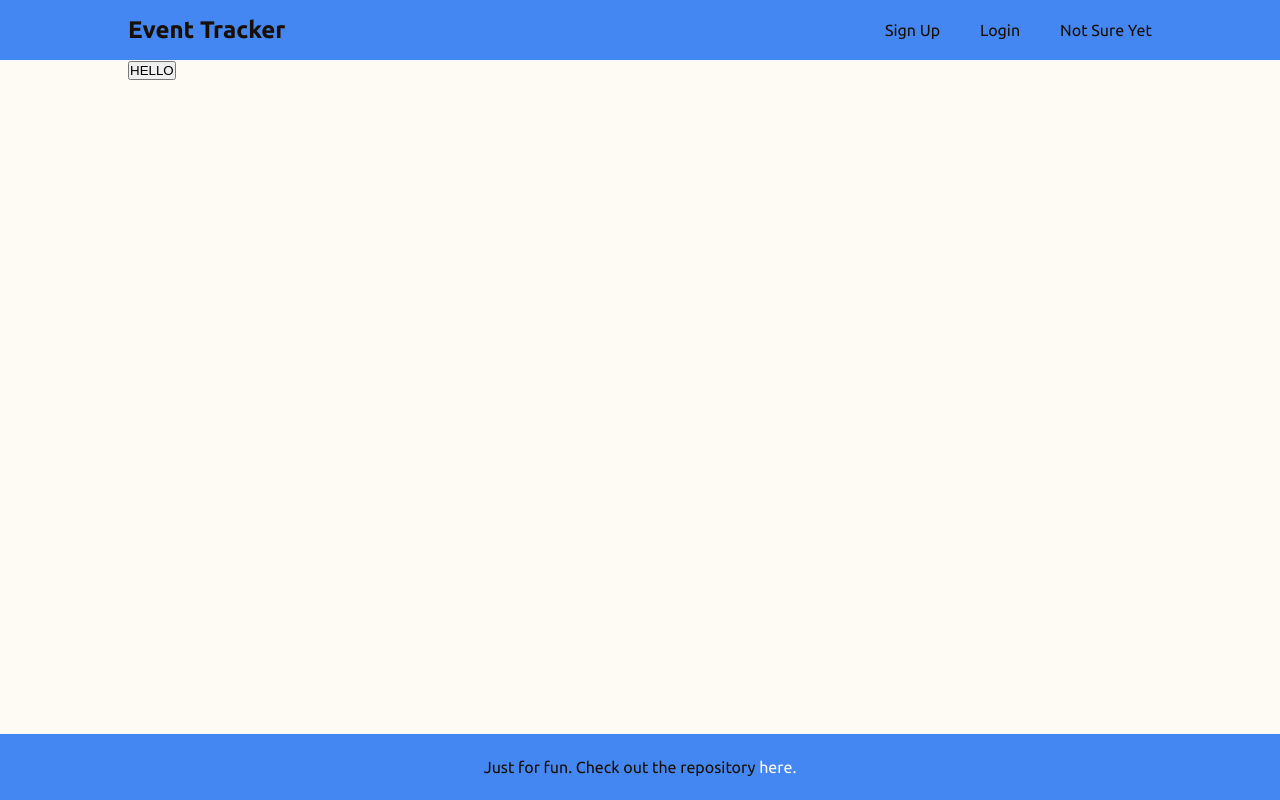
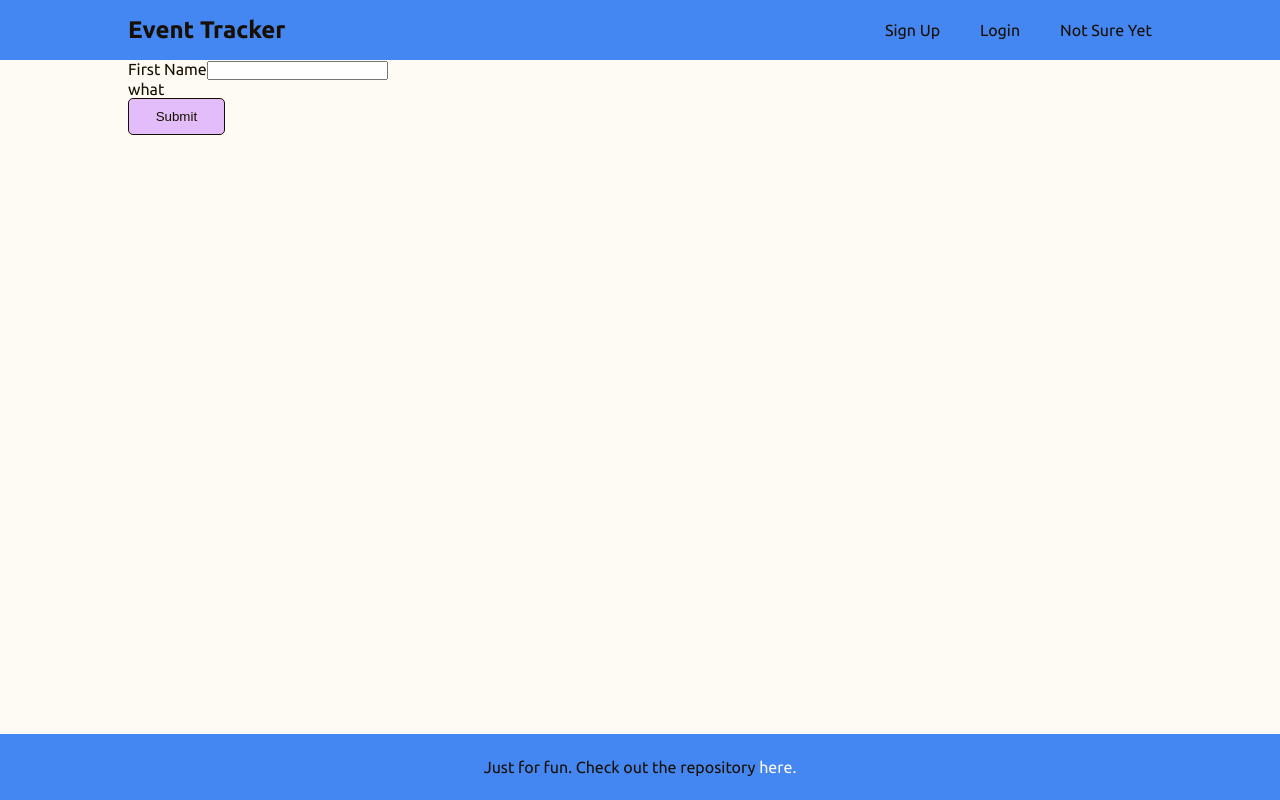
Before and after one commit to jonmico/event-tracker, a React (Vite) app in the folder client/: page /signup in a window 1280 px wide. Built offline with nearby package versions, Linux system fonts and the light colour scheme.

Commit message:
Make reusable FormTextInput component for SignUpForm.

```diff
--- a/client/src/components/Button/Button.jsx
+++ b/client/src/components/Button/Button.jsx
@@ -1,5 +1,9 @@
 import styles from './Button.module.css';
 
-export default function Button({ children }) {
-  return <button>{children}</button>;
+export default function Button({ type, children }) {
+  return (
+    <button className={styles.button} type={type}>
+      {children}
+    </button>
+  );
 }
--- a/client/src/components/Button/Button.module.css
+++ b/client/src/components/Button/Button.module.css
@@ -0,0 +1,17 @@
+.button {
+  background-color: var(--secondary);
+  outline: none;
+  border: 1px solid var(--text);
+  padding: 0.75em 2em;
+  border-radius: 5px;
+  color: var(--text);
+}
+
+.button:hover {
+  cursor: pointer;
+  background-color: var(--primary);
+}
+
+.button:active {
+  background-color: var(--accent);
+}
--- /dev/null
+++ b/client/src/components/FormTextInput/FormTextInput.jsx
@@ -0,0 +1,19 @@
+export default function FormTextInput({
+  label,
+  state,
+  setState,
+  error,
+  setError,
+}) {
+  function handleChange(evt) {
+    if (error) setError('');
+    setState(evt.target.value);
+  }
+  return (
+    <div>
+      <label htmlFor={state}>{label}</label>
+      <input id={state} type='text' value={state} onChange={handleChange} />
+      <p>{error}</p>
+    </div>
+  );
+}
--- a/client/src/components/SignUpForm/SignUpForm.jsx
+++ b/client/src/components/SignUpForm/SignUpForm.jsx
@@ -1,14 +1,29 @@
+import { useState } from 'react';
+
 import Button from '../Button/Button';
 
 import styles from './SignUpForm.module.css';
+import FormTextInput from '../FormTextInput/FormTextInput';
 
 export default function SignUpForm() {
+  const [firstName, setFirstName] = useState('');
+  const [firstNameError, setFirstNameError] = useState('what');
+
   function handleSubmit(evt) {
     evt.preventDefault();
+    console.log('clicked submit!');
   }
+
   return (
     <form onSubmit={handleSubmit}>
-      <Button>HELLO</Button>
+      <FormTextInput
+        label={'First Name'}
+        state={firstName}
+        setState={setFirstName}
+        error={firstNameError}
+        setError={setFirstNameError}
+      />
+      <Button type={'submit'}>Submit</Button>
     </form>
   );
 }
```
Also changed, not shown: client/src/components/FormTextInput/FormTextInput.module.css (added).
